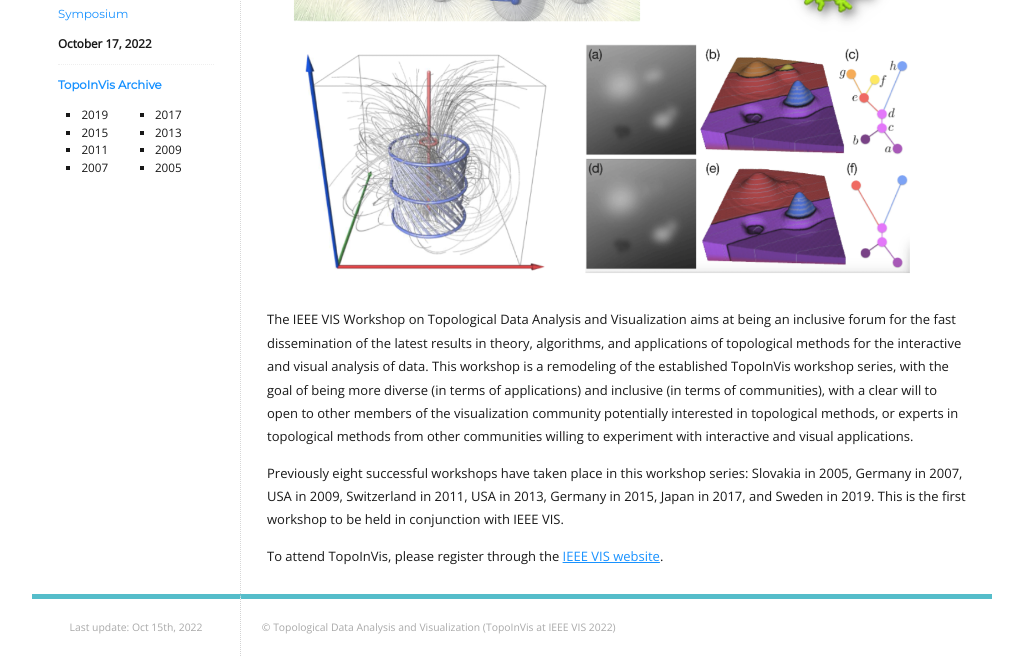
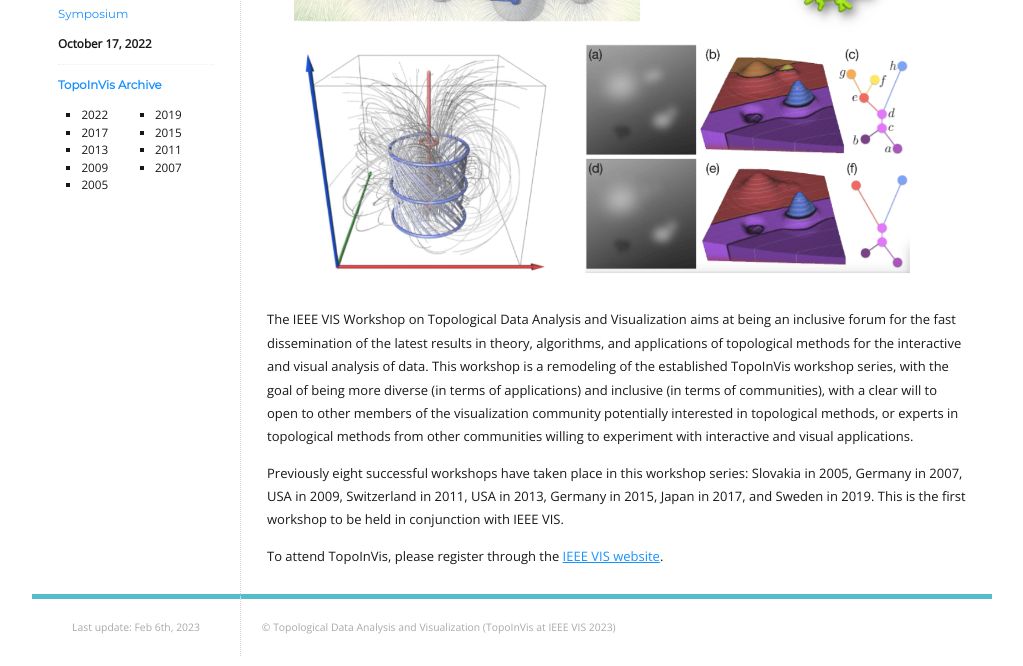
Before and after one commit to TopoInVis-Workshop/2024, a Jekyll site: the page built from _pages/index.md, in a window 1280 px wide. Shown: the part 590-1256 px from the top of the page, without its empty margins (128-1151 px from the left). Built offline with Jekyll 4.4.1, drawn with Linux system fonts in a browser that asks for light colours.

Commit message:
updateTo2023

```diff
--- a/_layouts/default.html
+++ b/_layouts/default.html
@@ -42,7 +42,7 @@
           </li>
           {% endfor %}
           <li>
-            <a href="mailto:topoinvis@ieeevis.org?cc=topoinvis-chairs@googlegroups.com&subject=TopoInVis 2022:">Contact</a>
+            <a href="mailto:topoinvis@ieeevis.org?cc=topoinvis-chairs@googlegroups.com&subject=TopoInVis 2023:">Contact</a>
           </li>
         </ul>
       </nav>
@@ -71,12 +72,12 @@
 
   <footer>
     <aside>
-      Last update: Oct 15th, 2022
+      Last update: Feb 6th, 2023
 <!--       {{ page.last_modified_at | date: '%b %e, %Y' }} -->
     </aside>
     <article>
       <p>
-        © Topological Data Analysis and Visualization (TopoInVis at IEEE VIS 2022)
+        © Topological Data Analysis and Visualization (TopoInVis at IEEE VIS 2023)
       </p>
     </article>
   </footer>
```
Also changed, not shown: other parts of _layouts/default.html (+1 -0 lines).
